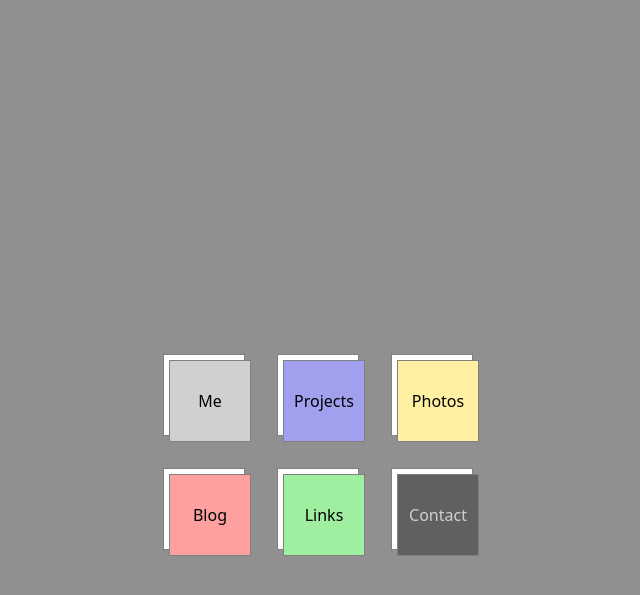
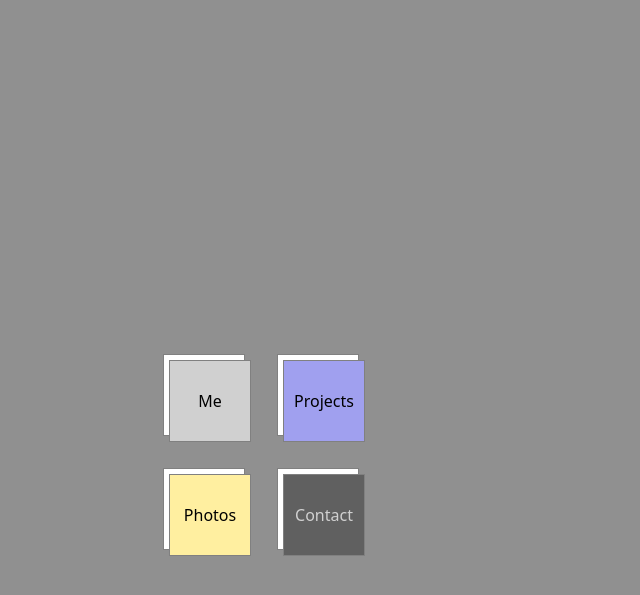
Before and after one commit to winniehell-wasteland/winniehell.de, a Jekyll site: the page built from index.html, in a window 1280 px wide. Shown: the top 595 px of the page, without its empty margins (381-1021 px from the left). Built offline with Jekyll 4.4.1, drawn with Linux system fonts in a browser that asks for light colours.

Commit message:
remove links to blog and links

```diff
--- a/index.html
+++ b/index.html
@@ -12,18 +12,10 @@ layout: index
 				<a id="projects" href="/projects/">Projects</a>
 			</div>
 
-			<div class="box">
-				<a id="gallery" href="http://photos.winniehell.de">Photos</a>
-			</div>
-
 			<div class="break"></div>
 
 			<div class="box">
-				<a id="blog" href="#blog">Blog</a>
-			</div>
-
-			<div class="box">
-				<a id="links" href="links.html">Links</a>
+				<a id="gallery" href="http://photos.winniehell.de">Photos</a>
 			</div>
 
 			<div class="box">
```
